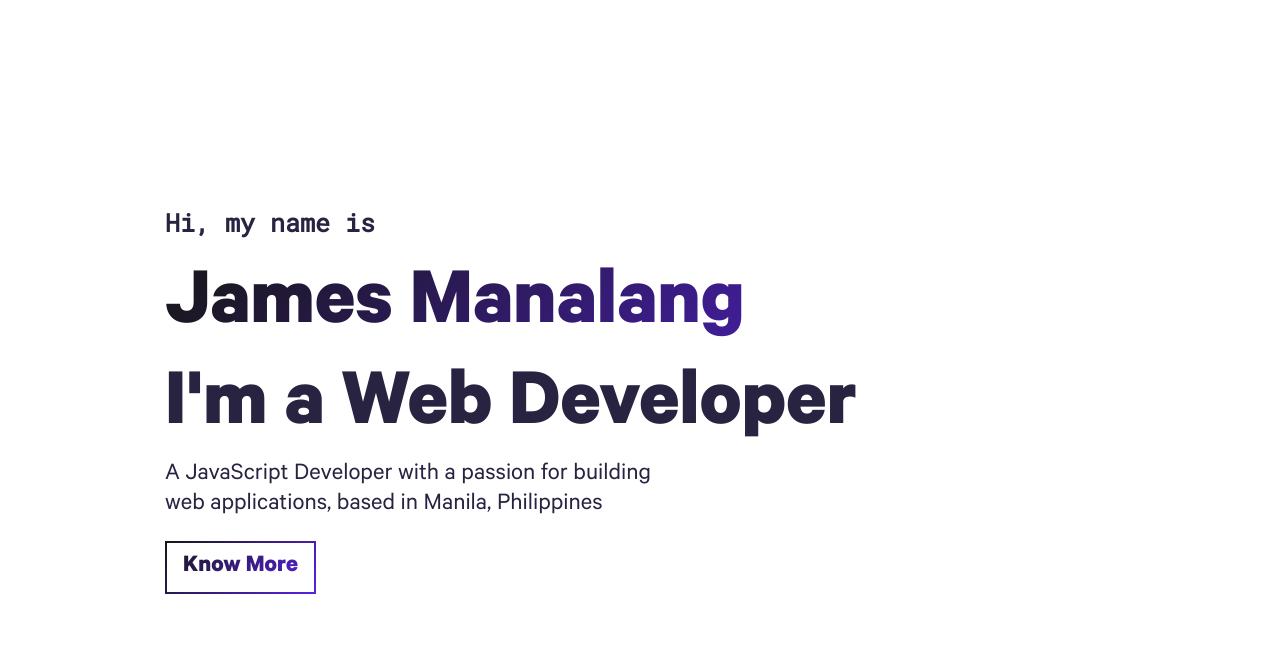
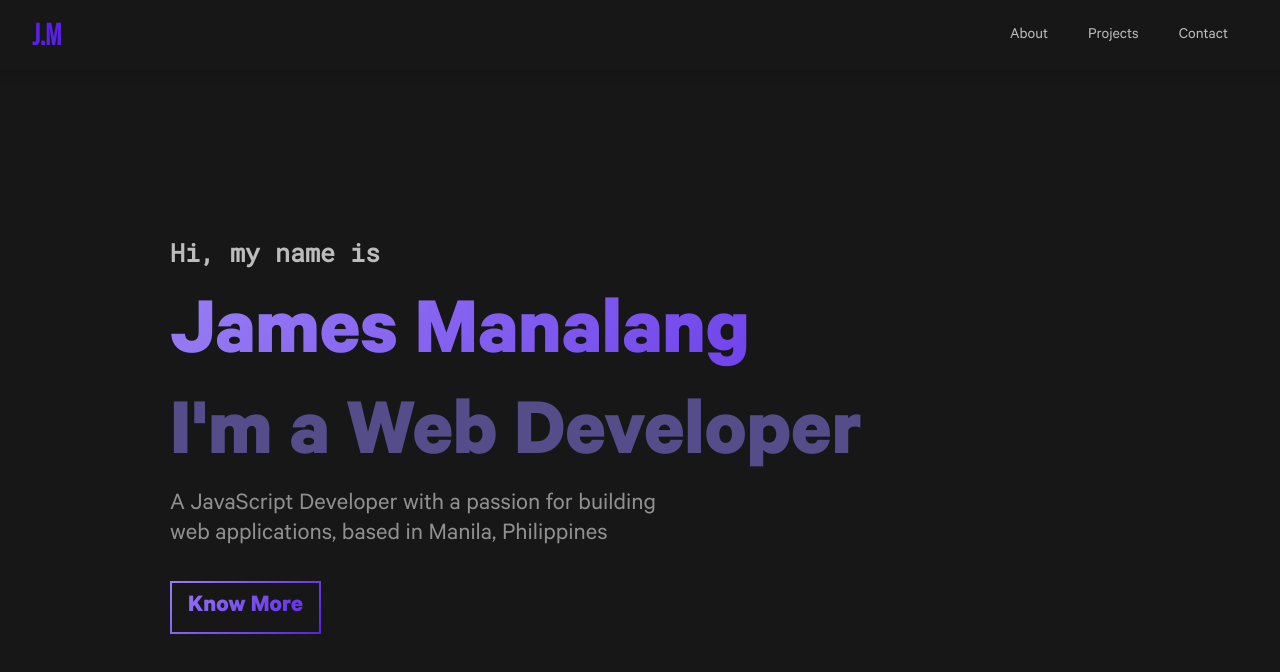
Before and after one commit to jaesmanalang/portfolio, a website built with webpack: page src/index.html in a window 1280 px wide. Built offline with nearby package versions, Linux system fonts and the light colour scheme.

Commit message:
Change color scheme to black and purple

```diff
--- a/src/index.html
+++ b/src/index.html
@@ -17,12 +17,28 @@
     <title>James Manalang | Portfolio</title>
   </head>
   <body>
+    <header class="header">
+      <nav class="nav">
+        <h1 class="logo">J.M</h1>
+        <ul class="nav__list">
+          <li class="nav__item">
+            <a class="nav__link" href="#">About</a>
+          </li>
+          <li class="nav__item">
+            <a class="nav__link" href="#">Projects</a>
+          </li>
+          <li class="nav__item">
+            <a class="nav__link" href="#">Contact</a>
+          </li>
+        </ul>
+      </nav>
+    </header>
     <section id="hero" class="hero">
       <div class="container">
         <p class="hero__title text-mono">Hi, my name is</p>
         <h1 class="hero__name big-heading text-gradient">James Manalang</h1>
         <h1 class="hero__slogan big-heading">I'm a Web Developer</h1>
-        <p class="hero__intro">
+        <p class="hero__intro text-muted">
           A JavaScript Developer with a passion for building web applications,
           based in Manila, Philippines
         </p>
--- a/src/styles/abstracts/_variables.scss
+++ b/src/styles/abstracts/_variables.scss
@@ -7,12 +7,20 @@
 
 // $dark-blue-text: #272341; // For Headings
 
-$primary-color: #171717;
+$purple-1: #8f51e8;
+$purple-2: #987ef4;
+$purple-3: #dabff8;
+
+$blue-1: #99f6e5;
+$blue-2: #7bb4e2;
+
+$primary-color: #987ef4;
 $secondary-color: #5921e6;
+$color-dark: #171717;
 $dark-grey: #333333;
-$color-white: #fff;
-$color-gray: #838383;
-$color-dark-blue-text: #272341;
+$color-white: rgba(230, 230, 230, 0.8);
+$color-gray: rgba(218, 218, 218, 0.623);
+$color-dark-blue-text: #554d8a;
 
 // FONT SIZE
 $default-font-size: 1.6rem;
--- a/src/styles/base/_typography.scss
+++ b/src/styles/base/_typography.scss
@@ -50,6 +50,10 @@ a:hover {
   font-family: 'Bebas Neue', sans-serif;
 }
 
+.text-muted {
+  color: $color-gray;
+}
+
 .text-gradient {
   @include supportColorForIE11();
 }
--- /dev/null
+++ b/src/styles/layout/_header.scss
@@ -0,0 +1,50 @@
+@use '../abstracts/variables' as *;
+@use '../base/typography';
+@use '../abstracts/mixins' as *;
+
+.header {
+  background: $color-dark;
+  height: 7rem;
+  display: flex;
+  align-items: center;
+  position: fixed;
+  top: 0;
+  left: 0;
+  width: 100%;
+  box-shadow: 0 2px 10px 2px rgba(15, 15, 15, 0.4);
+  z-index: 100;
+}
+
+.nav {
+  width: 95%;
+  margin: 0 auto;
+  display: flex;
+  align-items: center;
+  justify-content: space-between;
+  padding: 1rem 0;
+
+  &__list {
+    display: flex;
+    align-items: center;
+  }
+
+  &__item {
+    margin: 0 2rem;
+  }
+
+  &__link {
+    font-family: 'Calibre', sans-serif;
+    font-size: $default-font-size;
+    color: $color-white;
+  }
+}
+
+.logo {
+  font-family: 'Bebas Neue', 'Calibre', sans-serif;
+  font-size: 3rem;
+  color: $secondary-color;
+
+  @include respond(phone) {
+    font-size: $mid-font-size;
+  }
+}
--- a/src/styles/main.scss
+++ b/src/styles/main.scss
@@ -5,4 +5,6 @@
 
 @use 'components/buttons';
 
+@use 'layout/header';
+
 @use 'sections/hero';
--- a/src/styles/sections/_hero.scss
+++ b/src/styles/sections/_hero.scss
@@ -2,23 +2,24 @@
 @use '../abstracts/mixins' as *;
 
 .hero {
-  background-color: $color-white;
+  background-color: $color-dark;
   color: $color-dark-blue-text;
   min-height: 100vh;
   display: flex;
   align-items: center;
   z-index: -1;
 
-  @include respond(phone) {
-    text-align: center;
-  }
-
   .container {
-    padding: 0 2.5rem;
     max-width: 1000px;
+    padding: 0 3rem;
+    @include respond(phone-xs) {
+      padding: 0 2rem;
+    }
   }
 
   &__title {
+    color: $color-white;
+    margin-top: 7rem;
     font-weight: 700;
     @include respond(phone) {
       font-size: $default-font-size;
@@ -31,12 +32,15 @@
 
   &__intro {
     max-width: 500px;
-    margin-bottom: 2rem;
+    margin-bottom: 3rem;
 
     @include respond(phone) {
+      max-width: 400px;
+      margin-top: 1.5rem;
+    }
+
+    @include respond(phone-xs) {
       font-size: $default-font-size;
-      max-width: 300px;
-      margin: 1.5rem auto;
     }
   }
 }
```
